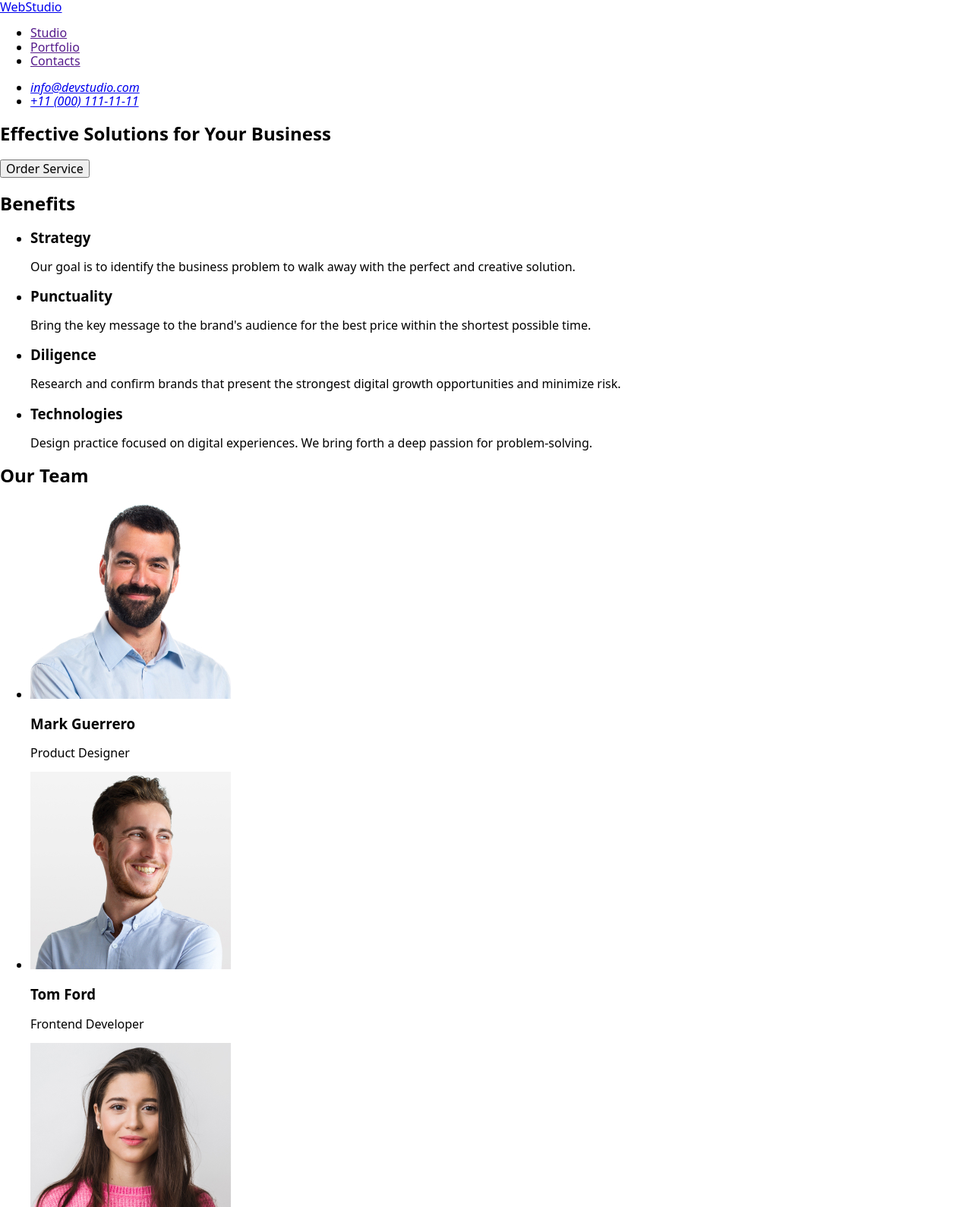
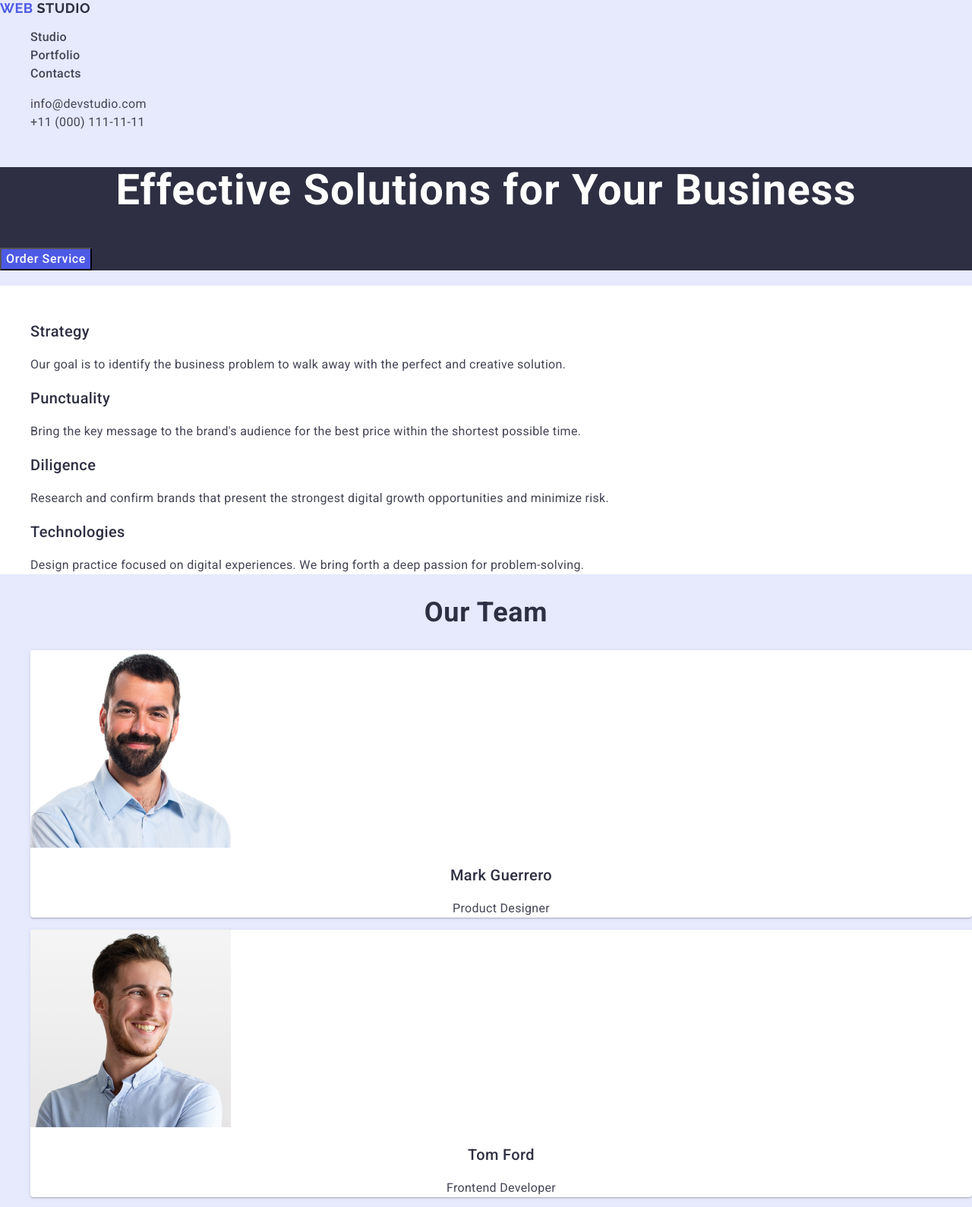
Before and after one commit to InD1909/goit-markup-hw-02, a plain HTML site: page index.html in a window 1280 px wide. Shown: the top 1589 px of the page at 76% size. Drawn offline with nearby package versions, Linux system fonts and the light colour scheme.

Commit message:
added "classes" made styles for index.html

```diff
--- a/css/styles.css
+++ b/css/styles.css
@@ -0,0 +1,213 @@
+body {
+    font-family: "Roboto", "Raleway", sans-serif;
+    color: #2E2F42;
+    background-color: #E7E9FC;
+}
+
+/* header syles */
+.logo {
+    color: #4D5AE5;
+    font-family: Raleway;
+    font-size: 18px;
+    font-style: normal;
+    font-weight: 700;
+    line-height: 21px;
+    letter-spacing: 0.54px;
+    text-transform: uppercase;
+    text-decoration: none;
+}
+
+.logo-half {
+    color: #2E2F42;
+}
+
+/* titles styles */
+ul {
+    list-style-type: none;
+
+}
+
+.titles {
+    color: #434455;
+    font-size: 16px;
+    font-style: normal;
+    font-weight: 500;
+    line-height: 24px;
+    letter-spacing: 0.32px;
+    text-decoration: none;
+
+
+}
+
+/* contacts styles */
+
+.contacts {
+    color: #434455;
+    font-size: 16px;
+    font-style: normal;
+    font-weight: 400;
+    line-height: 24px;
+    letter-spacing: 0.32px;
+    text-decoration: none;
+
+}
+
+/* main styles */
+
+/* first section styles */
+
+.banner {
+    background-color: #2E2F42;
+}
+
+.banner-header {
+    color: #FFF;
+    text-align: center;
+    font-size: 56px;
+    font-style: normal;
+    font-weight: 700;
+    line-height: 60px;
+    letter-spacing: 1.12px;
+}
+
+.button {
+    cursor: pointer;
+    background-color: #4D5AE5;
+
+}
+
+.button-text {
+    color: #FFF;
+    font-size: 16px;
+    font-style: normal;
+    font-weight: 500;
+    line-height: 24px;
+    letter-spacing: 0.64px;
+}
+
+/* second section styles */
+
+.benefits {
+    background-color: #FFF;
+}
+
+.benefits-header {
+    color: #FFF;
+}
+
+.benefits-inside-header {
+    color: #2E2F42;
+    font-size: 20px;
+    font-style: normal;
+    font-weight: 500;
+    line-height: 24px;
+    letter-spacing: 0.4px;
+}
+
+.benefits-paragraph {
+    color: #434455;
+    font-size: 16px;
+    font-style: normal;
+    font-weight: 400;
+    line-height: 24px;
+    /* 150% */
+    letter-spacing: 0.32px;
+}
+
+/* third section styles */
+
+.team-cards {
+    border-radius: 0px 0px 4px 4px;
+    background: var(--WHITE, #FFF);
+    box-shadow: 0px 2px 1px 0px rgba(46, 47, 66, 0.08), 0px 1px 1px 0px rgba(46, 47, 66, 0.16), 0px 1px 6px 0px rgba(46, 47, 66, 0.08);
+}
+
+.team-header {
+    color: #2E2F42;
+    text-align: center;
+    font-size: 36px;
+    font-style: normal;
+    font-weight: 700;
+    line-height: 40px;
+    letter-spacing: 0.72px;
+    text-transform: capitalize;
+}
+
+.team-inside-header {
+    color: #2E2F42;
+    text-align: center;
+    font-size: 20px;
+    font-style: normal;
+    font-weight: 500;
+    line-height: 24px;
+    letter-spacing: 0.4px;
+}
+
+.team-paragraph {
+    color: #434455;
+    text-align: center;
+    font-size: 16px;
+    font-style: normal;
+    font-weight: 400;
+    line-height: 24px;
+    letter-spacing: 0.32px;
+}
+
+/* fourth section styles */
+
+.portfolio {
+    background-color: #FFF;
+}
+
+.portfolio-header {
+    color: #2E2F42;
+    text-align: center;
+    font-size: 36px;
+    font-style: normal;
+    font-weight: 700;
+    line-height: 40px;
+    letter-spacing: 0.72px;
+    text-transform: capitalize;
+}
+
+.project-cards {
+    border: 1px solid var(--CORNFLOWER, #E7E9FC);
+    background: var(--WHITE, #FFF);
+}
+
+.project-header {
+    color: #2E2F42;
+    font-size: 20px;
+    font-style: normal;
+    font-weight: 500;
+    line-height: 24px;
+    letter-spacing: 0.4px;
+}
+
+.project-paragraph {
+    color: #434455;
+    font-size: 16px;
+    font-style: normal;
+    font-weight: 400;
+    line-height: 24px;
+    letter-spacing: 0.32px;
+}
+
+/* footer styles */
+
+footer {
+    background-color: #2E2F42;
+}
+
+.logo-half-footer {
+    color: #F4F4FD;
+}
+
+.footage-definition {
+    color: #F4F4FD;
+    font-size: 16px;
+    font-style: normal;
+    font-weight: 400;
+    line-height: 24px;
+    letter-spacing: 0.32px;
+}
--- a/index.html
+++ b/index.html
@@ -23,18 +23,20 @@
     <header>
       <!-- Logo -->
       <nav>
-        <a href="./index.html"> WebStudio </a>
+        <a href="./index.html" class="logo">
+          Web <span class="logo-half"> Studio </span>
+        </a>
 
         <!-- Titles -->
         <ul>
           <li>
-            <a href="">Studio</a>
+            <a href="" class="titles">Studio</a>
           </li>
           <li>
-            <a href="">Portfolio</a>
+            <a href="" class="titles">Portfolio</a>
           </li>
           <li>
-            <a href="">Contacts</a>
+            <a href="" class="titles">Contacts</a>
           </li>
         </ul>
       </nav>
@@ -42,47 +44,55 @@
       <address>
         <ul>
           <li>
-            <a href="mailto:info@devstudio.com"> info@devstudio.com </a>
+            <a href="mailto:info@devstudio.com" class="contacts">
+              info@devstudio.com
+            </a>
           </li>
-          <li><a href="tel:+110001111111"> +11 (000) 111-11-11 </a></li>
+          <li>
+            <a href="tel:+110001111111" class="contacts">
+              +11 (000) 111-11-11
+            </a>
+          </li>
         </ul>
       </address>
     </header>
     <main>
       <!-- Banner -->
-      <section>
-        <h1>Effective Solutions for Your Business</h1>
+      <section class="banner">
+        <h1 class="banner-header">Effective Solutions for Your Business</h1>
         <!-- Button -->
-        <button type="button">Order Service</button>
+        <button type="button" class="button">
+          <span class="button-text">Order Service</span>
+        </button>
       </section>
       <!-- Benefits corner -->
-      <section>
-        <h2>Benefits</h2>
+      <section class="benefits">
+        <h2 class="benefits-header">Benefits</h2>
         <ul>
           <li>
-            <h3>Strategy</h3>
-            <p>
+            <h3 class="benefits-inside-header">Strategy</h3>
+            <p class="benefits-paragraph">
               Our goal is to identify the business problem to walk away with the
               perfect and creative solution.
             </p>
           </li>
           <li>
-            <h3>Punctuality</h3>
-            <p>
+            <h3 class="benefits-inside-header">Punctuality</h3>
+            <p class="benefits-paragraph">
               Bring the key message to the brand's audience for the best price
               within the shortest possible time.
             </p>
           </li>
           <li>
-            <h3>Diligence</h3>
-            <p>
+            <h3 class="benefits-inside-header">Diligence</h3>
+            <p class="benefits-paragraph">
               Research and confirm brands that present the strongest digital
               growth opportunities and minimize risk.
             </p>
           </li>
           <li>
-            <h3>Technologies</h3>
-            <p>
+            <h3 class="benefits-inside-header">Technologies</h3>
+            <p class="benefits-paragraph">
               Design practice focused on digital experiences. We bring forth a
               deep passion for problem-solving.
             </p>
@@ -91,113 +101,113 @@
       </section>
       <!-- Team corner -->
       <section>
-        <h2>Our Team</h2>
+        <h2 class="team-header">Our Team</h2>
         <ul>
-          <li>
+          <li class="team-cards">
             <img
               src="./images/Mark.jpg"
               alt="photo of man"
               width="264"
               height="260"
             />
-            <h3>Mark Guerrero</h3>
-            <p>Product Designer</p>
+            <h3 class="team-inside-header">Mark Guerrero</h3>
+            <p class="team-paragraph">Product Designer</p>
           </li>
-          <li>
+          <li class="team-cards">
             <img
               src="./images/Tom.jpg"
               alt="photo of man"
               width="264"
               height="260"
             />
-            <h3 class="employee-name">Tom Ford</h3>
-            <p class="employee-title">Frontend Developer</p>
+            <h3 class="team-inside-header">Tom Ford</h3>
+            <p class="team-paragraph">Frontend Developer</p>
           </li>
-          <li>
+          <li class="team-cards">
             <img
               src="./images/Camila.jpg"
               alt="photo of a woman"
               width="264"
               height="260"
             />
-            <h3>Camila Garcia</h3>
-            <p>Marketing</p>
+            <h3 class="team-inside-header">Camila Garcia</h3>
+            <p class="team-paragraph">Marketing</p>
           </li>
-          <li>
+          <li class="team-cards">
             <img
               src="./images/Daniel.jpg"
               alt="photo of a man"
               width="264"
               height="260"
             />
-            <h3>Daniel Wilson</h3>
-            <p>UI Designer</p>
+            <h3 class="team-inside-header">Daniel Wilson</h3>
+            <p class="team-paragraph">UI Designer</p>
           </li>
         </ul>
       </section>
       <!-- Our Portfolio section -->
-      <section>
-        <h2>Our Portfolio</h2>
+      <section class="portfolio">
+        <h2 class="portfolio-header">Our Portfolio</h2>
         <ul>
-          <li>
+          <li class="project-cards">
             <img
               src="./images/project 1.jpg"
               alt="photo of project 1"
               width="360"
               height="300"
             />
-            <h3>Banking App</h3>
-            <p>App</p>
+            <h3 class="project-header">Banking App</h3>
+            <p class="project-paragraph">App</p>
           </li>
-          <li>
+          <li class="project-cards">
             <img
               src="./images/project 2.jpg"
               alt="photo of project 2"
               width="360"
               height="300"
             />
-            <h3>Cashless Payment</h3>
-            <p>Marketing</p>
+            <h3 class="project-header">Cashless Payment</h3>
+            <p class="project-paragraph">Marketing</p>
           </li>
-          <li>
+          <li class="project-cards">
             <img
               src="./images/project 3.jpg"
               alt="photo of project 3"
               width="360"
               height="300"
             />
-            <h3>Meditation App</h3>
-            <p>App</p>
+            <h3 class="project-header">Meditation App</h3>
+            <p class="project-paragraph">App</p>
           </li>
-          <li>
+          <li class="project-cards">
             <img
               src="./images/project 4.jpg"
               alt="photo of project 4"
               width="360"
               height="300"
             />
-            <h3>Taxi Service</h3>
-            <p>Marketing</p>
+            <h3 class="project-header">Taxi Service</h3>
+            <p class="project-paragraph">Marketing</p>
           </li>
-          <li>
+          <li class="project-cards">
             <img
               src="./images/project 5.jpg"
               alt="photo of project 5"
               width="360"
               height="300"
             />
-            <h3>Screen Illustrations</h3>
-            <p>Design</p>
+            <h3 class="project-header">Screen Illustrations</h3>
+            <p class="project-paragraph">Design</p>
           </li>
-          <li>
+          <li class="project-cards">
             <img
               src="./images/project 6.jpg"
               alt="photo of project 6"
               width="360"
               height="300"
             />
-            <h3>Online Courses</h3>
-            <p>Marketing</p>
+            <h3 class="project-header">Online Courses</h3>
+            <p class="project-paragraph">Marketing</p>
           </li>
         </ul>
       </section>
@@ -205,7 +215,9 @@
 
     <footer>
       <!-- Logo -->
-      <a href="./index.html"> WebStudio </a>
+      <a href="./index.html" class="logo">
+        Web <span class="logo-half-footer"> Studio </span>
+      </a>
       <!-- Definition -->
       <p class="footage-definition">
         Increase the flow of customers and sales for your business with digital
```
